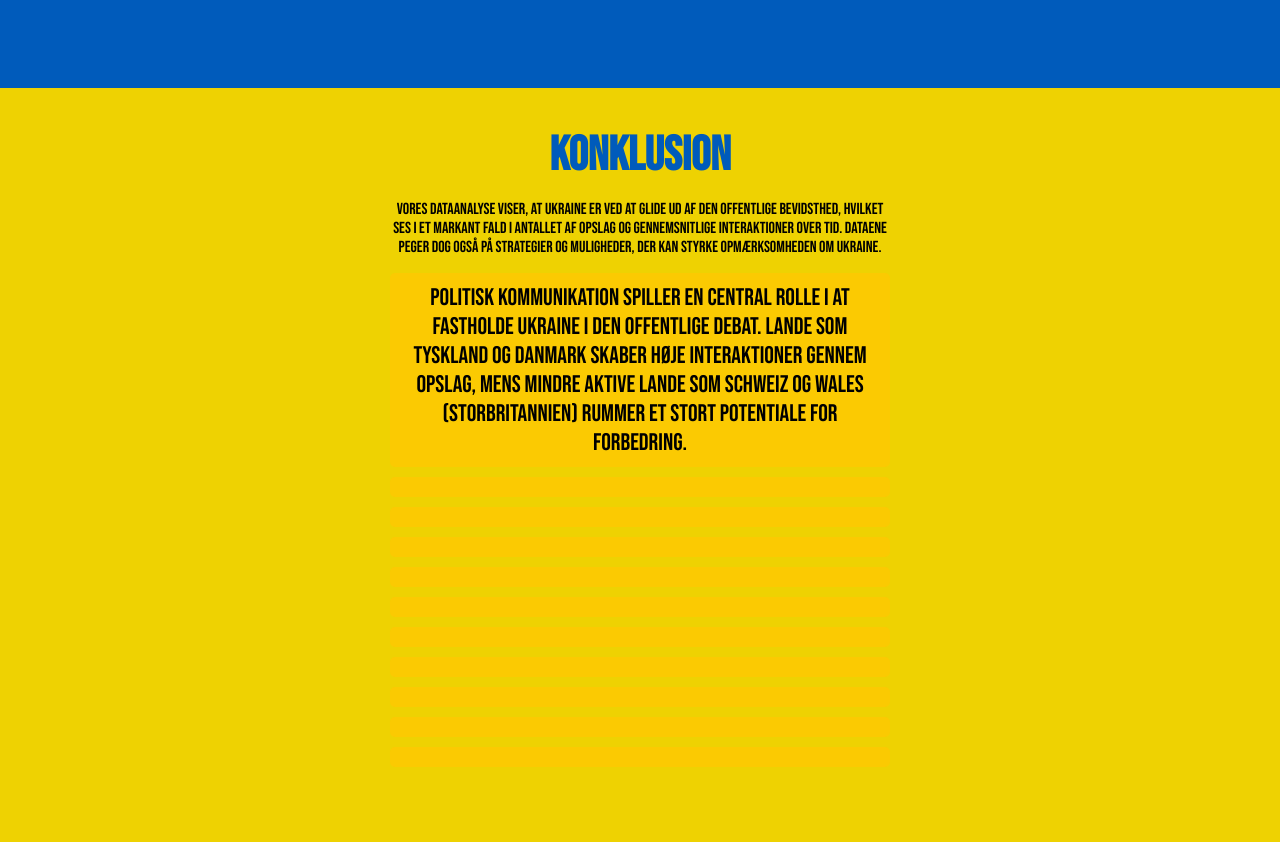
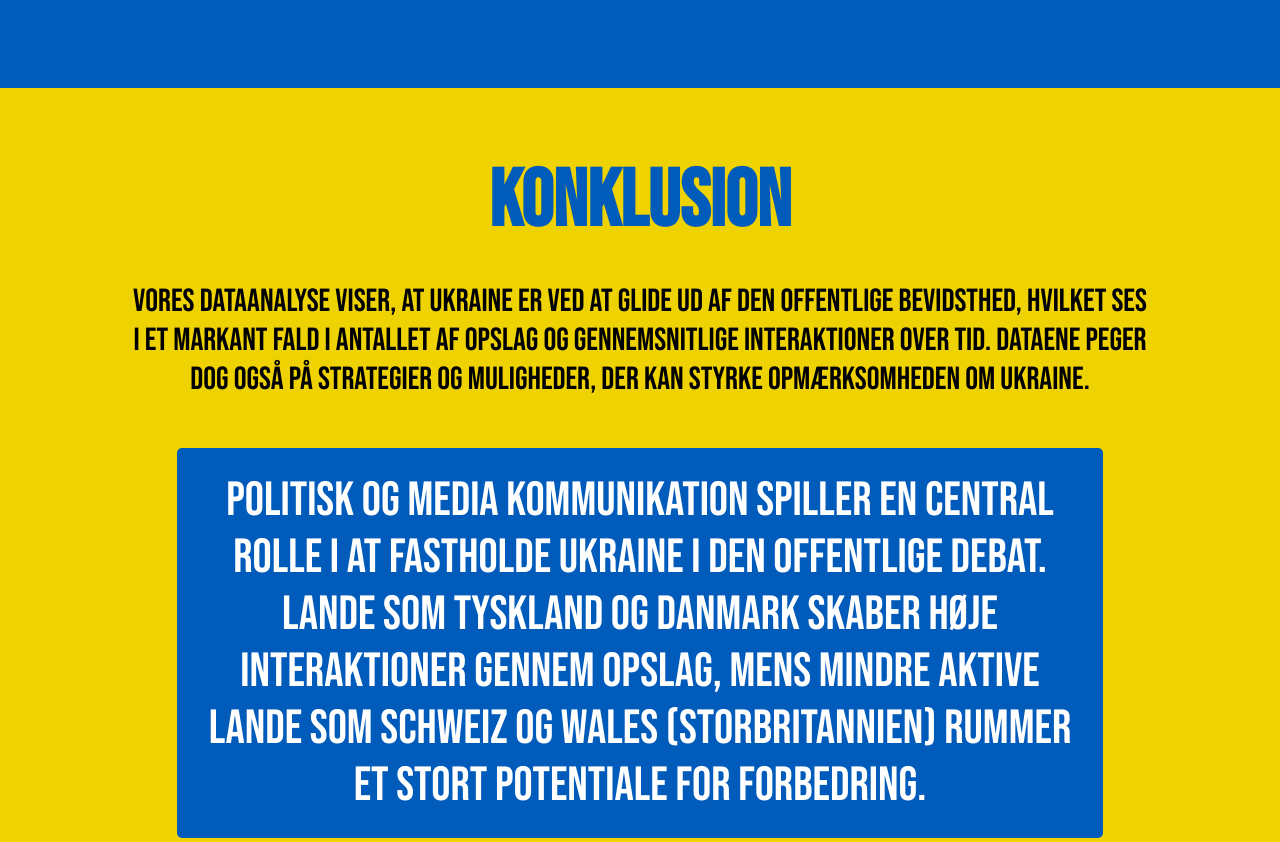
Before and after one commit to EliasBWGarcia/portfolio06, a website: page index.html in a window 1280 px wide. Shown: the part 6680-7522 px from the top of the page. Drawn offline with nearby package versions, Linux system fonts and the light colour scheme; no server answers.

Commit message:
new css for conclusion

```diff
--- a/index.html
+++ b/index.html
@@ -116,18 +116,10 @@
         <p>Vores dataanalyse viser, at Ukraine er ved at glide ud af den offentlige bevidsthed, hvilket ses i et markant fald i antallet af opslag og gennemsnitlige interaktioner over tid. Dataene peger dog også på strategier og muligheder, der kan styrke opmærksomheden om Ukraine.</p>
         <ul>
             <li>
-                Politisk kommunikation spiller en central rolle i at fastholde Ukraine i den offentlige debat.
+                Politisk og media kommunikation spiller en central rolle i at fastholde Ukraine i den offentlige debat.
                 Lande som Tyskland og Danmark skaber høje interaktioner gennem opslag,
                 mens mindre aktive lande som Schweiz og Wales (Storbritannien) rummer et stort potentiale for forbedring.
             </li>
-            <li></li>
-            <li></li>
-            <li></li>
-            <li></li>
-            <li></li>
-            <li></li>
-            <li></li>
-            <li></li>
             <li></li>
             <li></li>
         </ul>
--- a/style.css
+++ b/style.css
@@ -315,11 +315,16 @@ body > div.second_container > div > h2 {
 
 .conclusion_header h2 {
     color: #005bbb;
-    margin-bottom: 1rem;
+    font-size: 5rem;
+    margin-bottom: 2vh;
 }
 
 .conclusion_list {
-    width: 500px;
+    width: 80vw;
+}
+
+.conclusion_list p {
+    font-size: 2rem;
 }
 
 .conclusion_list ul {
@@ -330,12 +335,12 @@ body > div.second_container > div > h2 {
 }
 
 .conclusion_list li {
-    background-color: #fbca02;
-    margin: 10px 0;
-    padding: 10px;
+    background-color: #005bbb;
+    margin: 6.15vh;
+    padding: 3vh;
     border-radius: 5px;
-    color: #000;
-    font-size: 1.5rem;
+    color: white;
+    font-size: 3rem;
     word-wrap: break-word; /* Tvinger ord til at bryde ved overflow */
     overflow-wrap: break-word; /* Alternativ til nyere browsere */
 }
```
